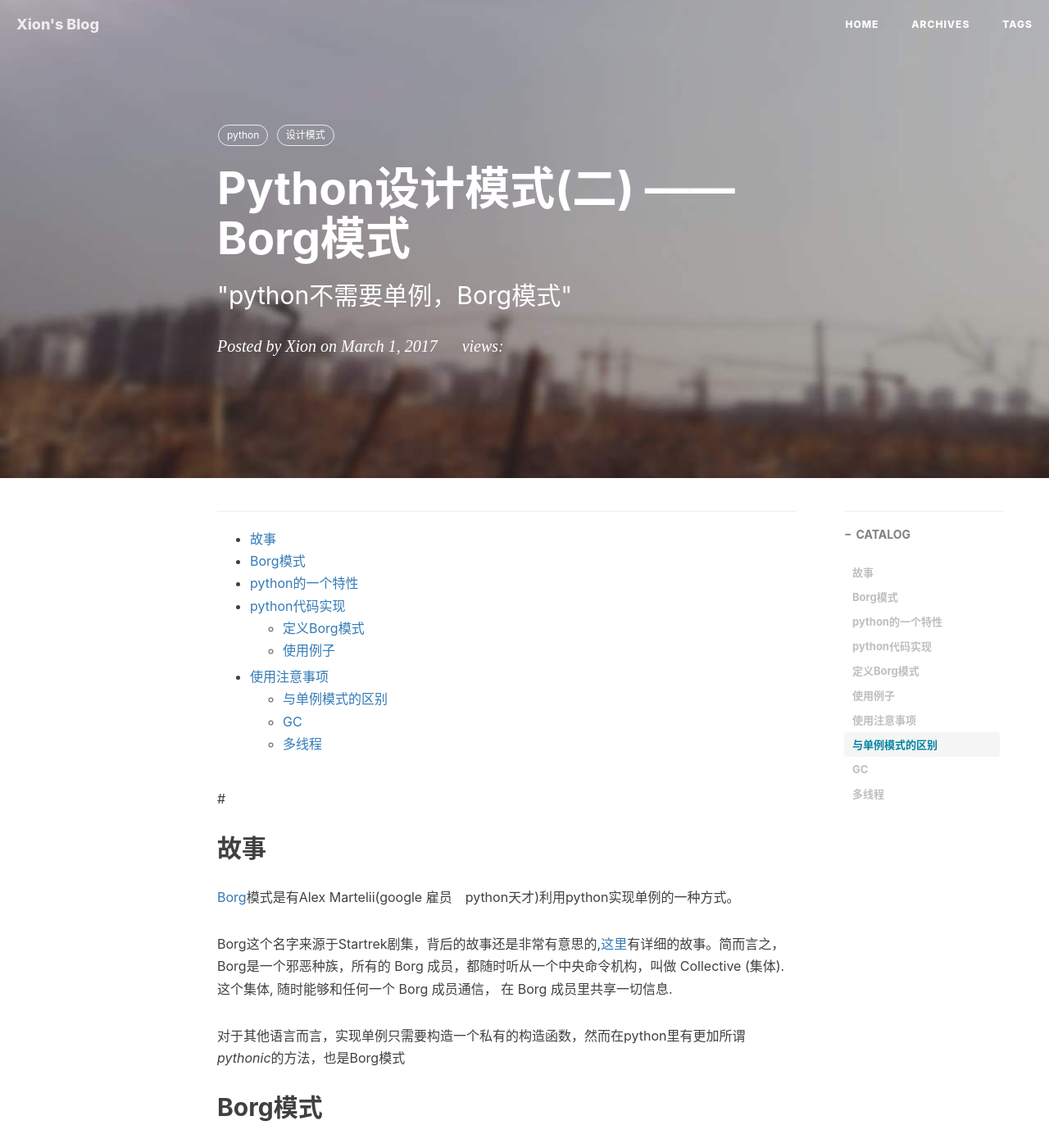
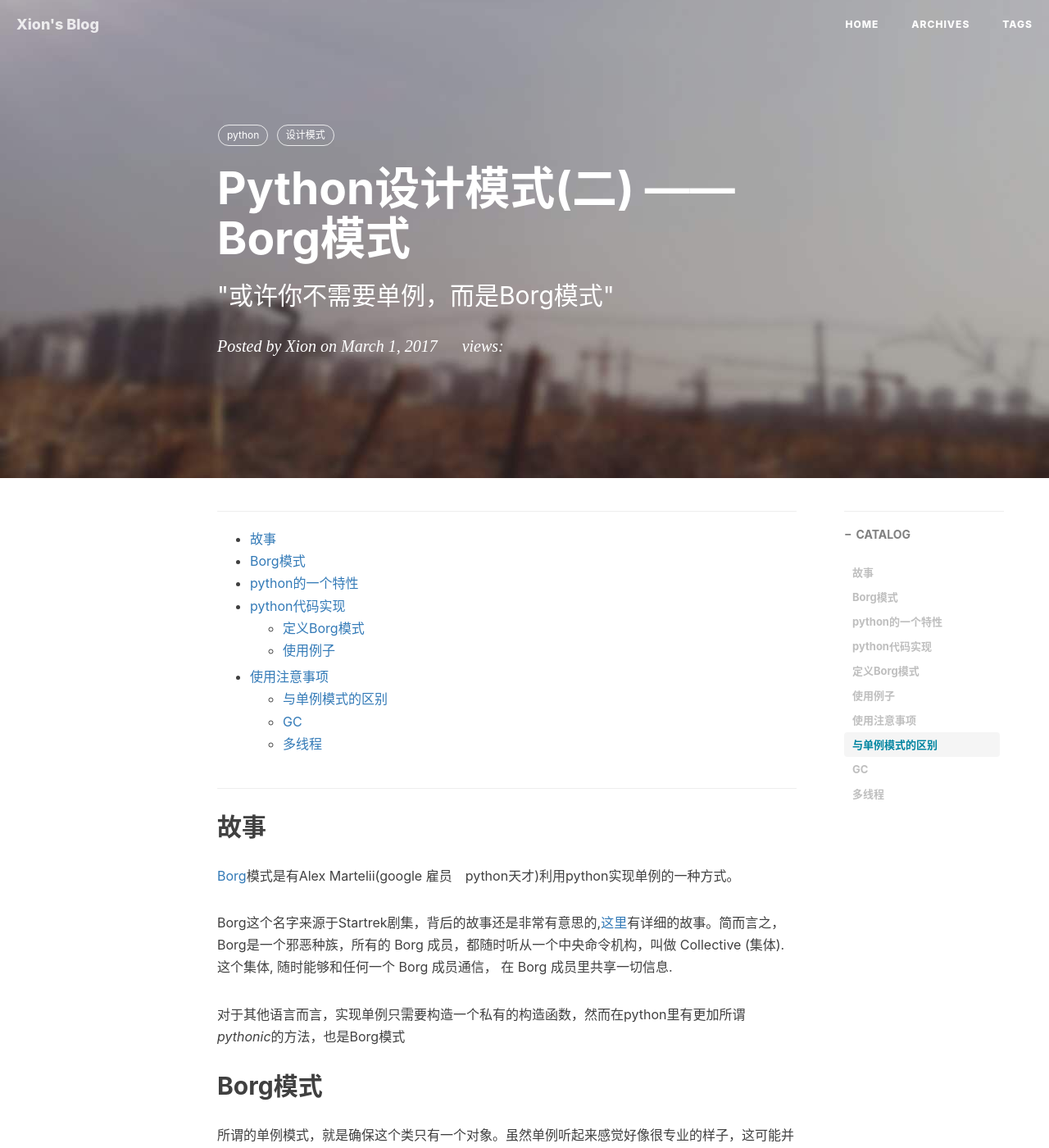
Before and after one commit to xionchen/xionchen.github.io, a Jekyll site: the page built from _posts/2017-03-01-python-patterns_02.markdown, in a window 1280 px wide and 1400 px high. Shown: the whole window at 82% size. Built offline with Jekyll 4.4.1, drawn with Linux system fonts in a browser that asks for light colours; nearby versions of some CDN libraries; comment, search, counter and statistics services are not loaded.

Commit message:
fix a little problem

```diff
--- a/_posts/2017-02-26-python-patterns_01.markdown
+++ b/_posts/2017-02-26-python-patterns_01.markdown
@@ -33,6 +33,7 @@ tags:
 
 <!-- tocstop -->
 
+---
 
 最近写了一些python的代码之后发现一个问题，之前学过的设计模式，包括面向对象的一下思想都没用用上，正好在网上找到了一个包含很多python设计模式的项目(在结尾引用中有)通过python把这些设计模式都实现一遍，也可以作为使用的模板
 
--- a/_posts/2017-03-01-python-patterns_02.markdown
+++ b/_posts/2017-03-01-python-patterns_02.markdown
@@ -1,7 +1,7 @@
 ---
 layout:     post
 title:      "Python设计模式(二) ——Borg模式"
-subtitle:   " \"python不需要单例，Borg模式\""
+subtitle:   " \"或许你不需要单例，而是Borg模式\""
 date:       2017-03-1 12:00:00
 author:     "Xion"
 header-img: "img/python-design-background02.jpg"
@@ -28,12 +28,10 @@ tags:
 
 <!-- tocstop -->
 
+---
 
 
 
-
-<!-- untoc -->
-#
 
 ## 故事
 
```
